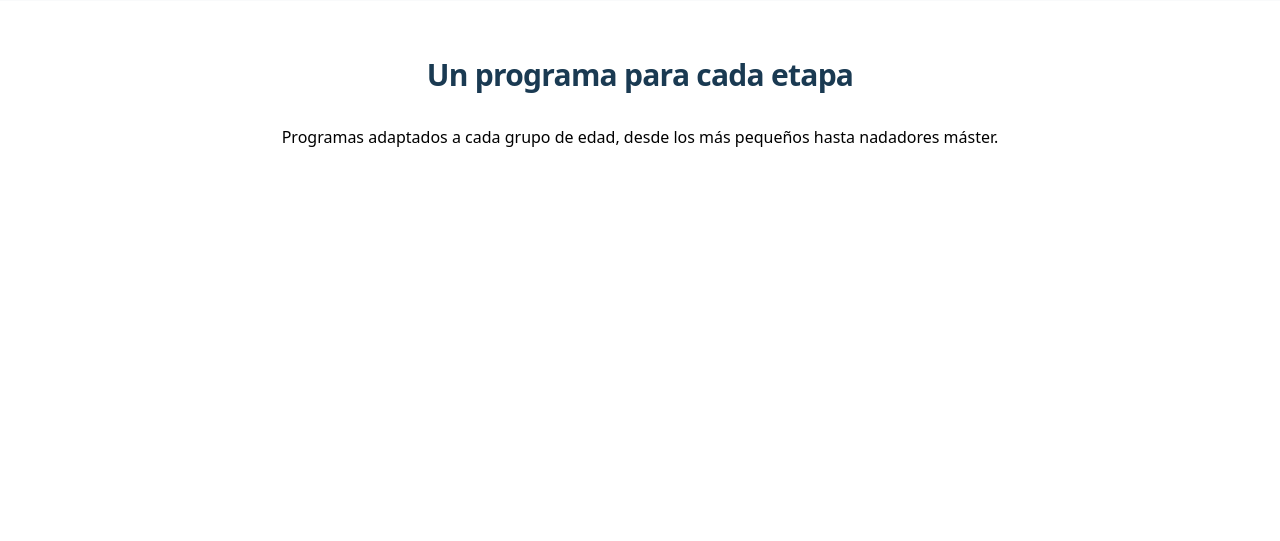
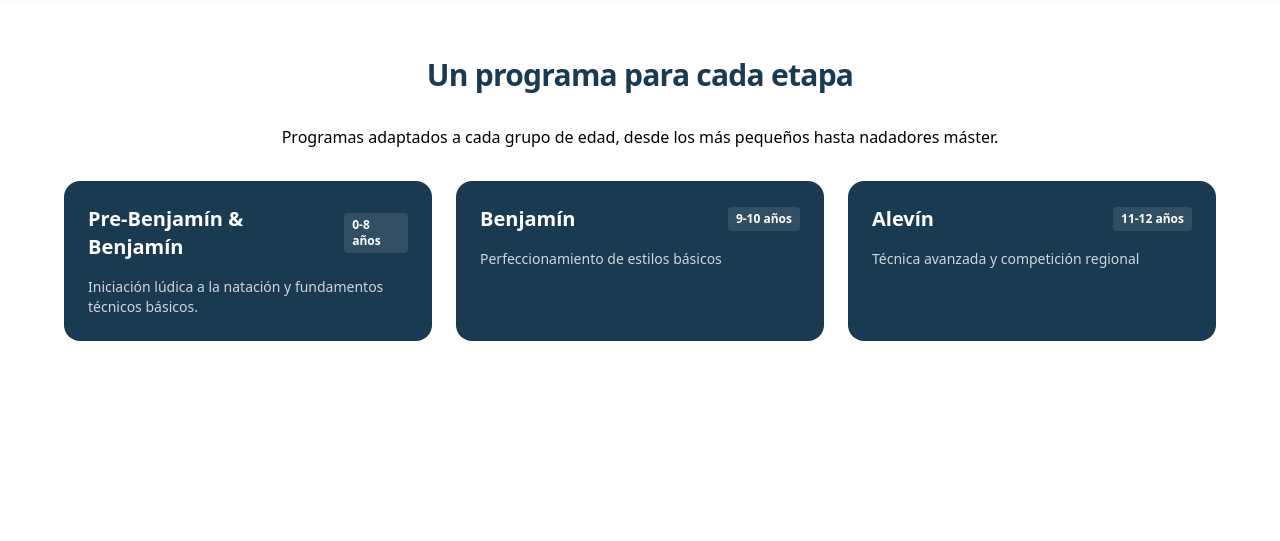
Before and after one commit to chriskwork/natabase, a PHP site: page / in a window 1280 px wide. Shown: the part 1433-1974 px from the top of the page. Before the commit the page ends 1580 px from the top, so only its background shows below. Run offline with PHP 8.4, Linux system fonts and the light colour scheme.

Commit message:
landing page

```diff
--- a/index.php
+++ b/index.php
@@ -81,7 +81,7 @@
     </div>
   </section>
 
-  <!-- programs -->
+  <!-- programs section -->
   <section id="#programa" class="mx-auto mt-14 max-w-6xl text-center container">
     <h2 class="mb-8 font-bold text-brand-navy text-3xl text-center tracking-tight">
       Un programa para cada etapa
@@ -90,6 +90,52 @@
     <p>
       Programas adaptados a cada grupo de edad, desde los más pequeños hasta nadadores máster.
     </p>
+
+    <!-- programs cards -->
+    <div
+      class="gap-6 grid grid-cols-1 md:grid-cols-3 mt-8 text-left">
+      <!-- program Card -->
+      <div
+        class="bg-brand-navy p-6 rounded-2xl min-h-30 transition-all duration-300">
+        <div class="flex justify-between items-center gap-2 mb-4">
+          <h3 class="font-bold text-white group-hover:text-brand-turquoise text-xl transition-colors">
+            Pre-Benjamín &amp; Benjamín
+          </h3>
+          <span class="bg-white/10 px-2 py-1 rounded font-bold text-white text-xs">0-8 años</span>
+        </div>
+
+        <p class="text-gray-300 text-sm">
+          Iniciación lúdica a la natación y fundamentos técnicos básicos.
+        </p>
+      </div>
+
+      <!-- program Card -->
+      <div
+        class="bg-brand-navy p-6 rounded-2xl min-h-30 transition-all duration-300">
+        <div class="flex justify-between items-center gap-2 mb-4">
+          <h3 class="font-bold text-white group-hover:text-brand-turquoise text-xl transition-colors">Benjamín</h3>
+          <span class="bg-white/10 px-2 py-1 rounded font-bold text-white text-xs">9-10 años</span>
+        </div>
+
+        <p class="text-gray-300 text-sm">
+          Perfeccionamiento de estilos básicos
+        </p>
+      </div>
+
+      <!-- program Card -->
+      <div
+        class="bg-brand-navy p-6 rounded-2xl min-h-30 transition-all duration-300">
+        <div class="flex justify-between items-center gap-2 mb-4">
+          <h3 class="font-bold text-white group-hover:text-brand-turquoise text-xl transition-colors">Alevín</h3>
+          <span class="bg-white/10 px-2 py-1 rounded font-bold text-white text-xs">11-12 años</span>
+        </div>
+
+        <p class="text-gray-300 text-sm">
+          Técnica avanzada y competición regional
+        </p>
+      </div>
+
+    </div>
   </section>
 
   <div style="height: 200px;"></div>
```
Also changed, not shown: public/assets/css/style.css.
